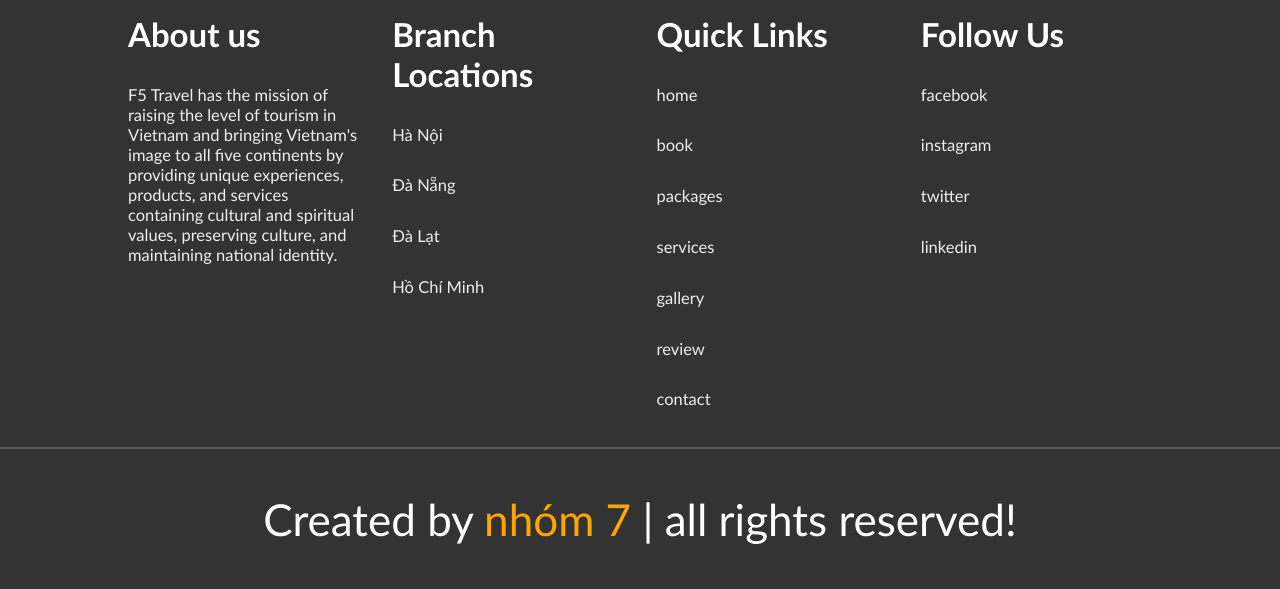
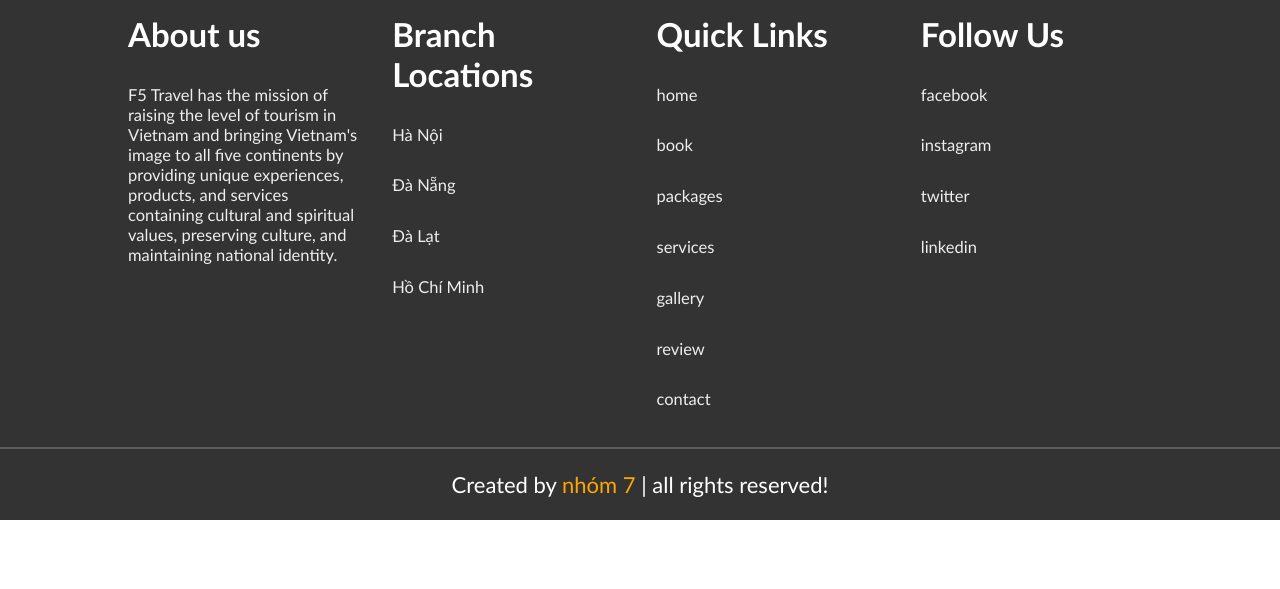
Before and after one commit to GKhanh69/DOANN7, a PHP site: page / in a window 1280 px wide. Shown: the part 2483-3072 px from the top of the page. After the commit the page ends 3003 px from the top, so only its background shows below. Run offline with PHP 8.4, Linux system fonts and the light colour scheme.

Commit message:
update footer

```diff
--- a/project-Travel/assets/css/style.css
+++ b/project-Travel/assets/css/style.css
@@ -345,9 +345,9 @@ ul {
 
  .footer .credit{
     text-align: center;
-    padding:2rem 1rem;
+    padding:1rem 1rem;
     margin-top: 1rem;
-    font-size: 2rem;
+    font-size: 1rem;
     font-weight: normal;
     color:#fff;
     border-top: .1rem solid rgba(255,255,255,.2);
```
